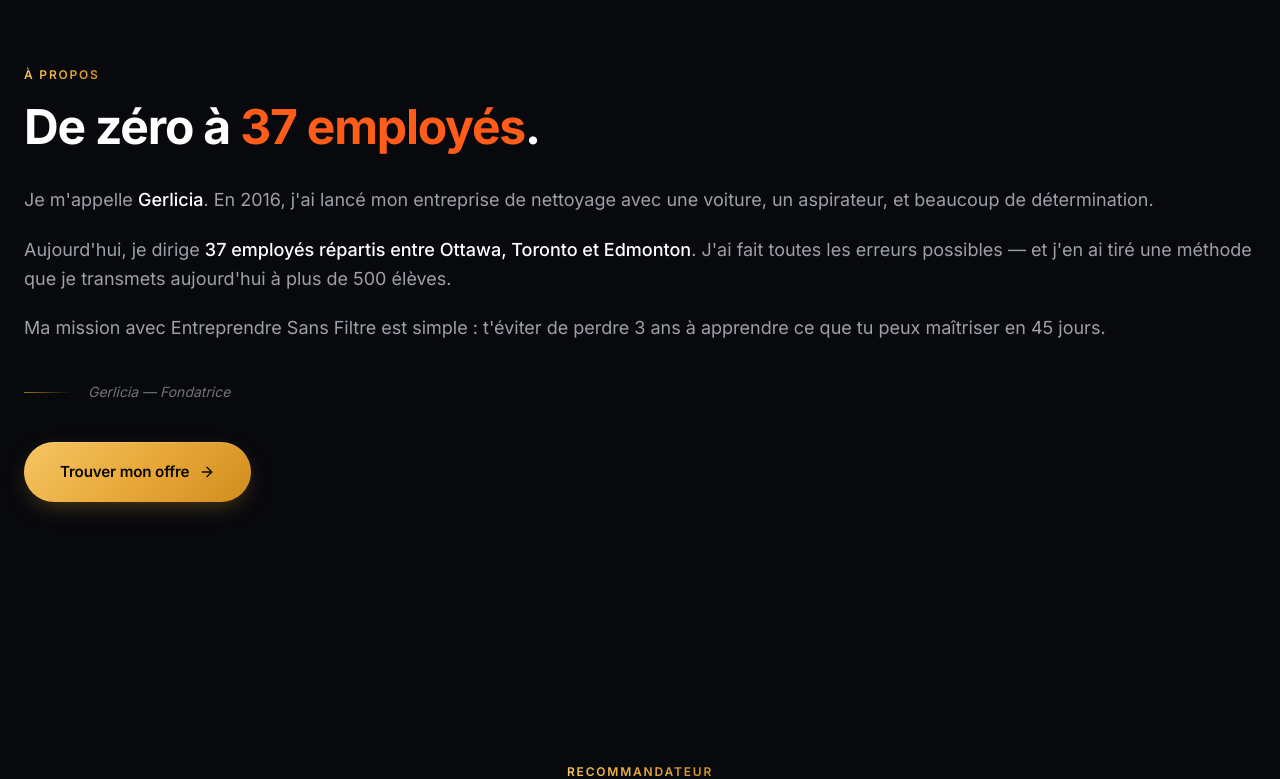
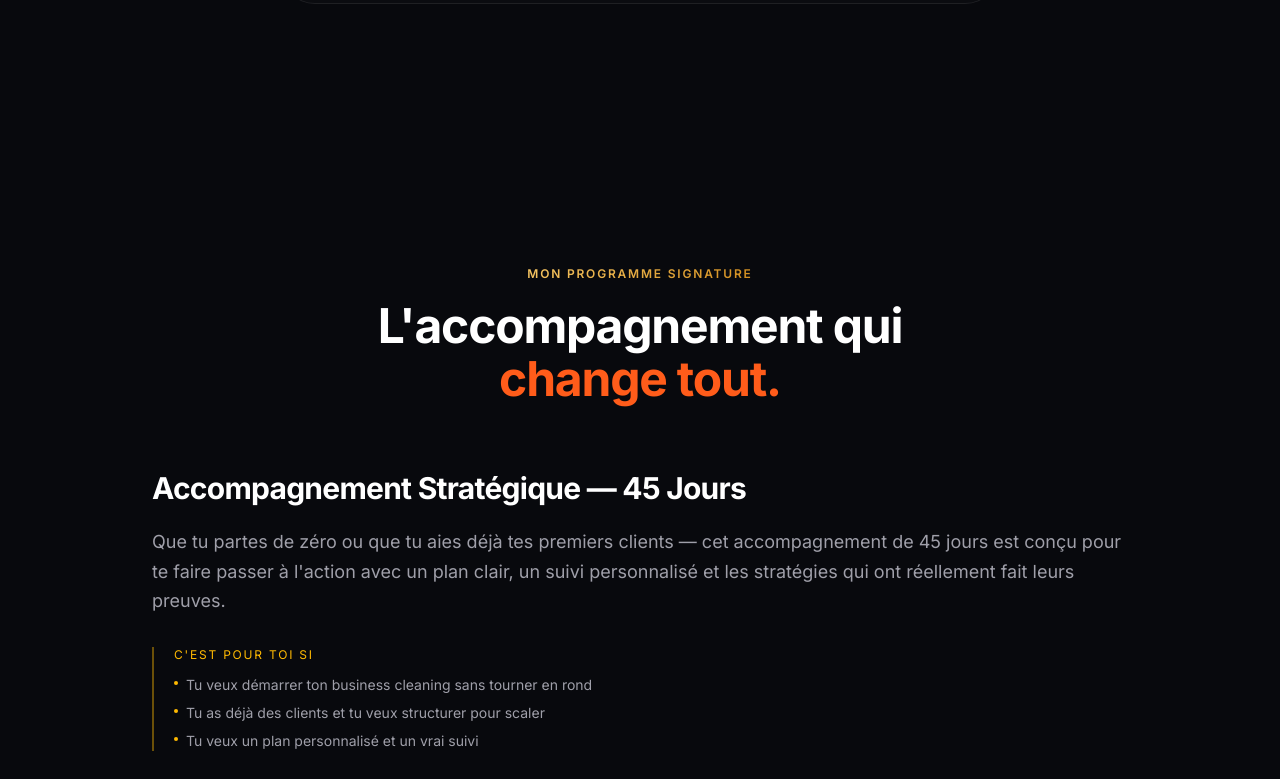
Before and after one commit to PATAWALA/Entreprendre-Sans-Filtre-Bossladygerlicia, a Next.js app: page / in a window 1280 px wide. Shown: the part 3082-3861 px from the top of the page. Built offline with nearby package versions, Linux system fonts and the light colour scheme.

Commit message:
894 update

```diff
--- a/src/components/sections/about.tsx
+++ b/src/components/sections/about.tsx
@@ -13,18 +13,20 @@ export default function About() {
     >
       <div className="mx-auto max-w-7xl px-5 sm:px-6">
         {/* ═══════════════════════════════════════════
-            GRID — Empilé mobile, côte à côte desktop
+            GRID
+            → Mobile : 1 colonne (empilé)
+            → Desktop (lg ≥ 1024px) : 2 colonnes côte à côte
             ═══════════════════════════════════════════ */}
-        <div className="grid items-center gap-10 sm:gap-14 lg:grid-cols-[0.85fr,1fr] lg:gap-20">
+        <div className="grid items-center gap-10 sm:gap-12 lg:grid-cols-[minmax(0,0.85fr)_minmax(0,1fr)] lg:gap-16 xl:gap-20">
           {/* ══════════════════════════════════
               COLONNE GAUCHE — PHOTO
               ══════════════════════════════════ */}
           <motion.div
-            initial={{ opacity: 0, y: 20 }}
-            whileInView={{ opacity: 1, y: 0 }}
+            initial={{ opacity: 0, x: -20 }}
+            whileInView={{ opacity: 1, x: 0 }}
             viewport={{ once: true, margin: "-100px" }}
             transition={{ duration: 0.8, ease: [0.16, 1, 0.3, 1] }}
-            className="relative w-full max-w-sm lg:mx-0 lg:max-w-none"
+            className="relative w-full max-w-md lg:max-w-none"
           >
             <div className="relative aspect-[4/5] overflow-hidden rounded-xl bg-[#111218] sm:rounded-2xl">
               <Image
@@ -32,7 +34,7 @@ export default function About() {
                 alt="Gerlicia — Fondatrice d'Entreprendre Sans Filtre"
                 fill
                 className="object-cover"
-                sizes="(max-width: 640px) 80vw, (max-width: 1024px) 60vw, 480px"
+                sizes="(max-width: 640px) 90vw, (max-width: 1024px) 60vw, 480px"
                 priority
               />
 
@@ -42,30 +44,29 @@ export default function About() {
           </motion.div>
 
           {/* ══════════════════════════════════
-              COLONNE DROITE — TEXTE (aligné à gauche partout)
+              COLONNE DROITE — TEXTE
               ══════════════════════════════════ */}
           <motion.div
-            initial={{ opacity: 0, y: 20 }}
-            whileInView={{ opacity: 1, y: 0 }}
+            initial={{ opacity: 0, x: 20 }}
+            whileInView={{ opacity: 1, x: 0 }}
             viewport={{ once: true, margin: "-100px" }}
             transition={{
               duration: 0.8,
               delay: 0.15,
               ease: [0.16, 1, 0.3, 1],
             }}
-            className="text-left"
           >
             {/* Eyebrow */}
-            <span className="eyebrow">À propos</span>
+            <span className="eyebrow text-[10px] sm:text-xs">À propos</span>
 
             {/* Titre */}
-            <h2 className="mt-4 text-3xl font-bold leading-[1.1] tracking-tight text-white sm:text-4xl lg:text-5xl">
+            <h2 className="mt-3 text-2xl font-bold leading-[1.1] tracking-tight text-white sm:mt-4 sm:text-3xl lg:text-5xl">
               De zéro à{" "}
               <span className="text-accent">37 employés</span>.
             </h2>
 
             {/* Paragraphes */}
-            <div className="mt-6 space-y-4 text-base leading-relaxed text-zinc-400 sm:mt-8 sm:space-y-5 sm:text-lg">
+            <div className="mt-5 space-y-3 text-sm leading-relaxed text-zinc-400 sm:mt-8 sm:space-y-5 sm:text-base lg:text-lg">
               <p>
                 Je m'appelle{" "}
                 <span className="font-medium text-white">Gerlicia</span>. En
@@ -73,7 +74,7 @@ export default function About() {
                 un aspirateur, et beaucoup de détermination.
               </p>
 
-              <p>
+              <p className="hidden sm:block">
                 Aujourd'hui, je dirige{" "}
                 <span className="font-medium text-white">
                   37 employés répartis entre Ottawa, Toronto et Edmonton
@@ -87,19 +88,31 @@ export default function About() {
                 de perdre 3 ans à apprendre ce que tu peux maîtriser en 45
                 jours.
               </p>
+
+              {/* Version mobile condensée */}
+              <p className="sm:hidden">
+                Aujourd'hui, je dirige{" "}
+                <span className="font-medium text-white">
+                  37 employés à Ottawa, Toronto et Edmonton
+                </span>
+                .
+              </p>
             </div>
 
             {/* Signature */}
-            <div className="mt-8 flex items-center gap-4 sm:mt-10">
-              <div className="h-px w-12 bg-linear-to-r from-amber-400/60 to-transparent" />
-              <span className="text-sm italic text-zinc-500">
+            <div className="mt-6 flex items-center gap-3 sm:mt-10 sm:gap-4">
+              <div className="h-px w-8 bg-linear-to-r from-amber-400/60 to-transparent sm:w-12" />
+              <span className="text-xs italic text-zinc-500 sm:text-sm">
                 Gerlicia — Fondatrice
               </span>
             </div>
 
             {/* CTA */}
-            <div className="mt-8 sm:mt-10">
-              <a href="#recommender" className="btn-primary group">
+            <div className="mt-6 sm:mt-10">
+              <a
+                href="#recommender"
+                className="btn-primary group text-sm sm:text-base"
+              >
                 Trouver mon offre
                 <ArrowRight className="h-4 w-4 transition-transform group-hover:translate-x-1" />
               </a>
--- a/src/components/sections/featured-offer.tsx
+++ b/src/components/sections/featured-offer.tsx
@@ -9,10 +9,7 @@ export default function FeaturedOffer() {
   const offer = offers.find((o) => o.featured)!;
 
   return (
-    <section
-      id="featured"
-      className="relative overflow-hidden py-24 sm:py-32"
-    >
+    <section id="featured" className="relative py-24 sm:py-32">
       <div className="mx-auto max-w-5xl px-6">
         {/* ═══════════════════════════════════════════
             HEADER
@@ -24,7 +21,7 @@ export default function FeaturedOffer() {
           transition={{ duration: 0.7, ease: [0.16, 1, 0.3, 1] }}
           className="mb-16 text-center"
         >
-          <span className="eyebrow">{offer.badge}</span>
+          <span className="eyebrow">Mon programme signature</span>
           <h2 className="mt-4 text-3xl font-bold leading-[1.1] tracking-tight text-white sm:text-4xl lg:text-5xl">
             L'accompagnement qui
             <br className="hidden sm:block" />
@@ -51,10 +48,39 @@ export default function FeaturedOffer() {
               {offer.title}
             </h3>
 
-            {/* Description */}
+            {/* ═══════════════════════════════════════
+                DESCRIPTION REFORMULÉE
+                → Inclut tous les profils
+                ═══════════════════════════════════════ */}
             <p className="mt-5 text-base leading-relaxed text-zinc-400 sm:text-lg">
-              {offer.description}
+              Que tu partes de zéro ou que tu aies déjà tes premiers clients —
+              cet accompagnement de 45 jours est conçu pour te faire passer à
+              l'action avec un plan clair, un suivi personnalisé et les
+              stratégies qui ont réellement fait leurs preuves.
             </p>
+
+            {/* ═══════════════════════════════════════
+                POUR QUI ? — Petit encart
+                ═══════════════════════════════════════ */}
+            <div className="mt-8 border-l-2 border-amber-400/40 pl-5">
+              <p className="text-xs uppercase tracking-[0.15em] text-amber-400">
+                C'est pour toi si
+              </p>
+              <ul className="mt-3 space-y-2 text-sm text-zinc-400">
+                <li className="flex items-start gap-2">
+                  <span className="mt-1.5 h-1 w-1 flex-shrink-0 rounded-full bg-amber-400" />
+                  <span>Tu veux démarrer ton business cleaning sans tourner en rond</span>
+                </li>
+                <li className="flex items-start gap-2">
+                  <span className="mt-1.5 h-1 w-1 flex-shrink-0 rounded-full bg-amber-400" />
+                  <span>Tu as déjà des clients et tu veux structurer pour scaler</span>
+                </li>
+                <li className="flex items-start gap-2">
+                  <span className="mt-1.5 h-1 w-1 flex-shrink-0 rounded-full bg-amber-400" />
+                  <span>Tu veux un plan personnalisé et un vrai suivi</span>
+                </li>
+              </ul>
+            </div>
 
             {/* Prix */}
             <div className="mt-10 flex flex-wrap items-baseline gap-x-4 gap-y-2">
@@ -73,7 +99,7 @@ export default function FeaturedOffer() {
               Paiement en 3x sans frais disponible
             </p>
 
-            {/* Encart urgence très discret */}
+            {/* Urgence */}
             <div className="mt-8 flex items-center gap-3">
               <span className="h-1.5 w-1.5 rounded-full bg-amber-400" />
               <span className="text-sm text-zinc-400">
@@ -83,7 +109,7 @@ export default function FeaturedOffer() {
               </span>
             </div>
 
-            {/* CTA principal — WhatsApp */}
+            {/* CTA principal */}
             <div className="mt-10">
               <a
                 href={offer.ctaHref}
@@ -129,7 +155,7 @@ export default function FeaturedOffer() {
               ))}
             </ul>
 
-            {/* Note garantie discrète */}
+            {/* Garantie */}
             <div className="mt-10 border-t border-white/5 pt-6">
               <p className="text-xs uppercase tracking-[0.15em] text-zinc-600">
                 Garantie
```
